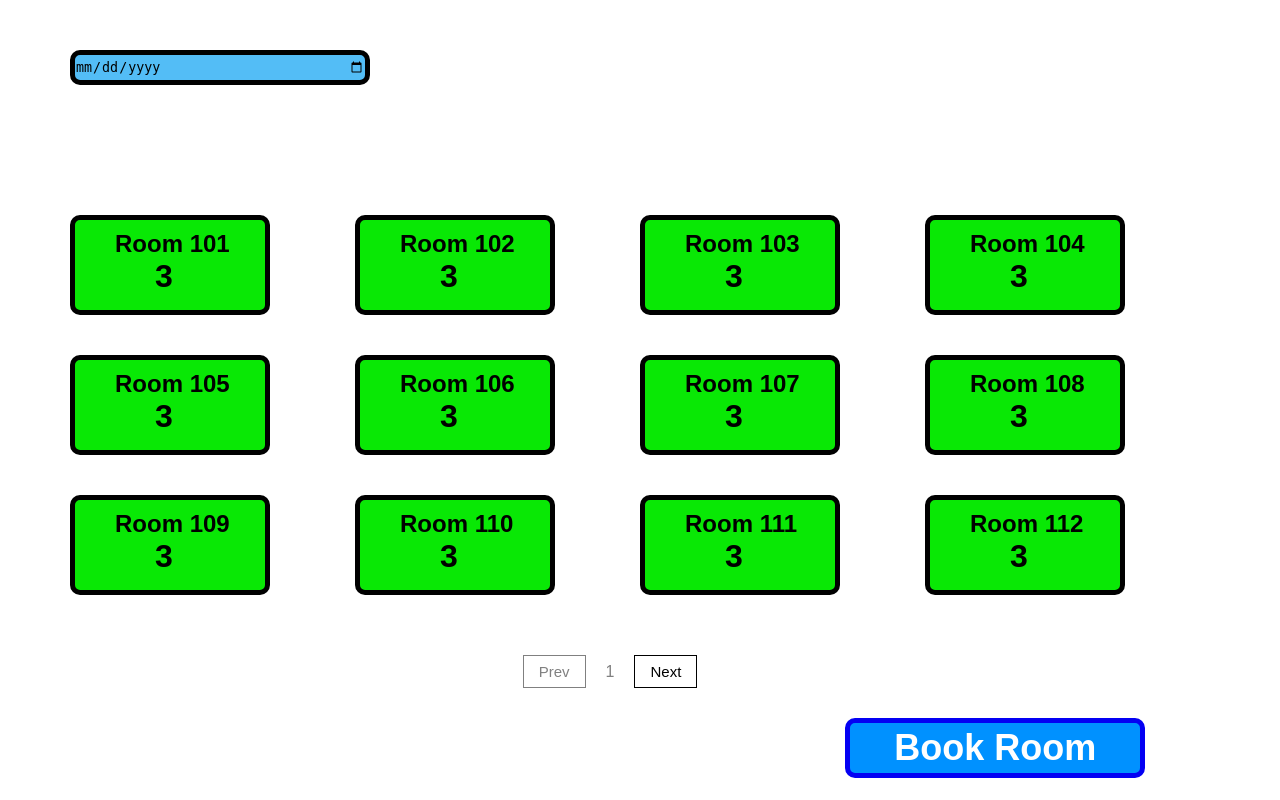
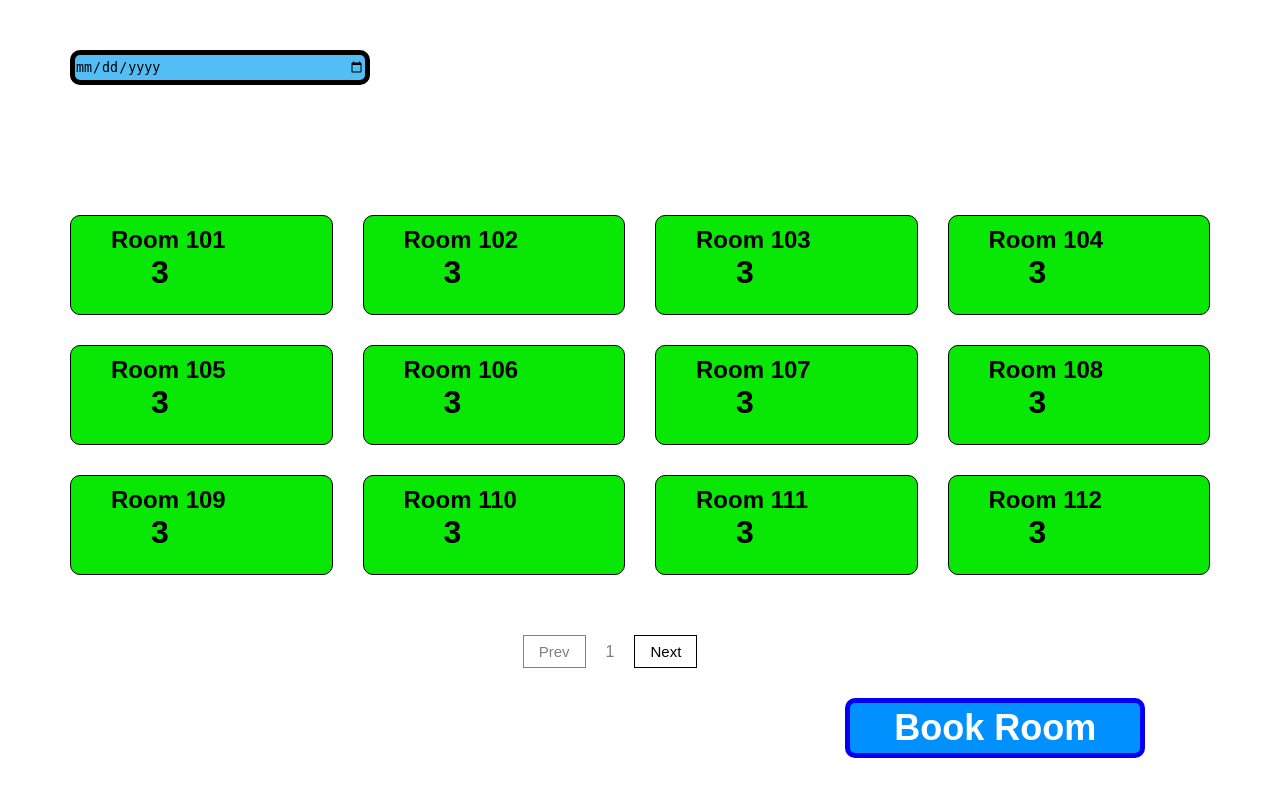
Before and after one commit to murodjon-coder/library, a PHP site: page / in a window 1280 px wide. Run offline with PHP 8.4, Linux system fonts and the light colour scheme; data comes from the database, SQL or seed files in the repository.

Commit message:
some changes

```diff
--- a/components/db.php
+++ b/components/db.php
@@ -11,7 +11,22 @@
 if ($conn->connect_error) {
     die("Connection failed: " . $conn->connect_error);
 }
-//   echo "Connected successfully";
+$table_name = date('Y_z');
+$table_name = "d". $table_name;
+
+// $sql = "CREATE TABLE $table_name (
+//     id INT(7) UNSIGNED AUTO_INCREMENT PRIMARY KEY,
+//     room_id VARCHAR(30),
+//     text VARCHAR(30),
+//     date VARCHAR(50),
+//     visible TINYINT(1)
+//     )";
+
+// if ($conn->query($sql) === TRUE) {
+//     echo "Table MyGuests created successfully";
+// } else {
+//     echo "Error creating table: " . $conn->error;
+// }
 
 
 // for ($i = 0; $i < 49; $i++) {
--- a/css/style.css
+++ b/css/style.css
@@ -49,12 +49,12 @@
     padding-top: 100px;
     display: grid;
     grid-template-columns: auto auto auto auto;
-    row-gap: 40px;
+    gap: 30px;
 }
 .box {
     height: 100px;
-    width: 200px;
-    border: 5px solid #000;
+    width: 100%;
+    border: 1px solid #000;
     border-radius: 10px;
     display: flex;
     background: rgb(9, 232, 5);
```
Also changed, not shown: text.php (+1 -10 lines).
